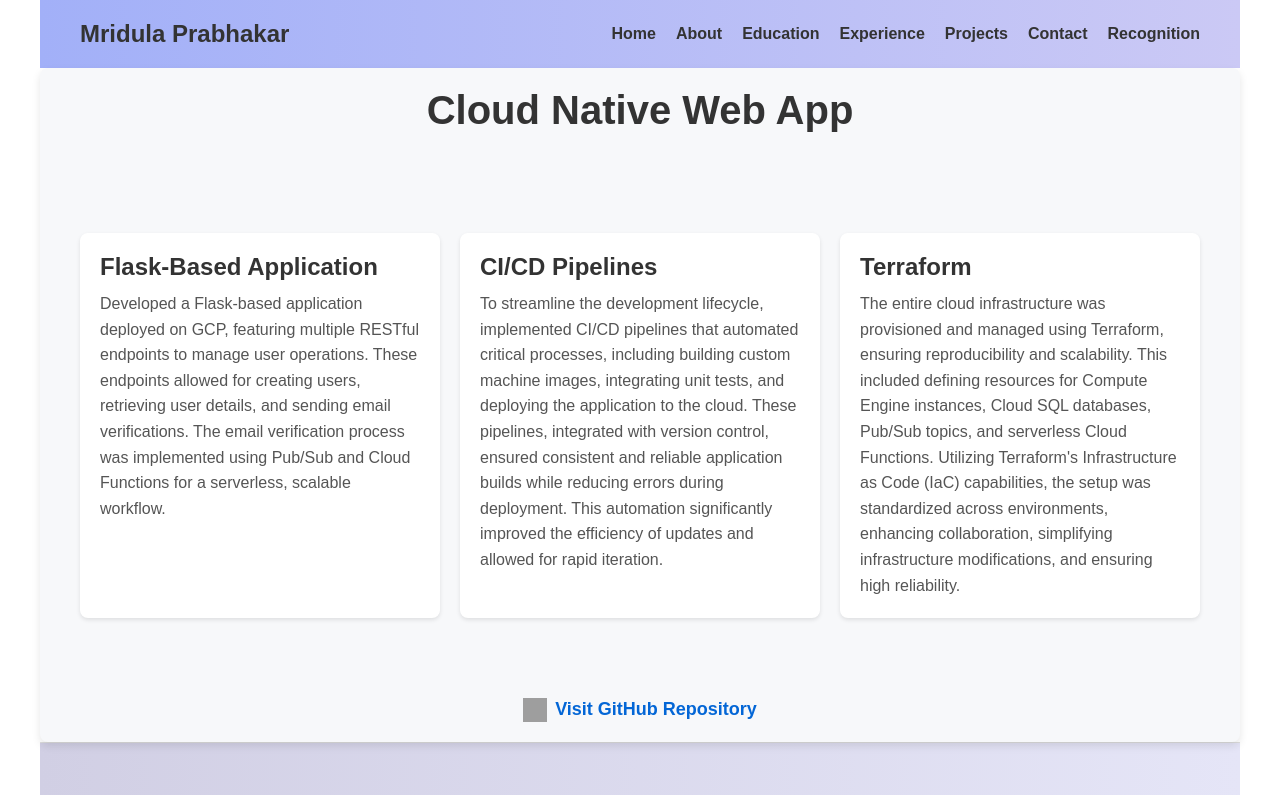
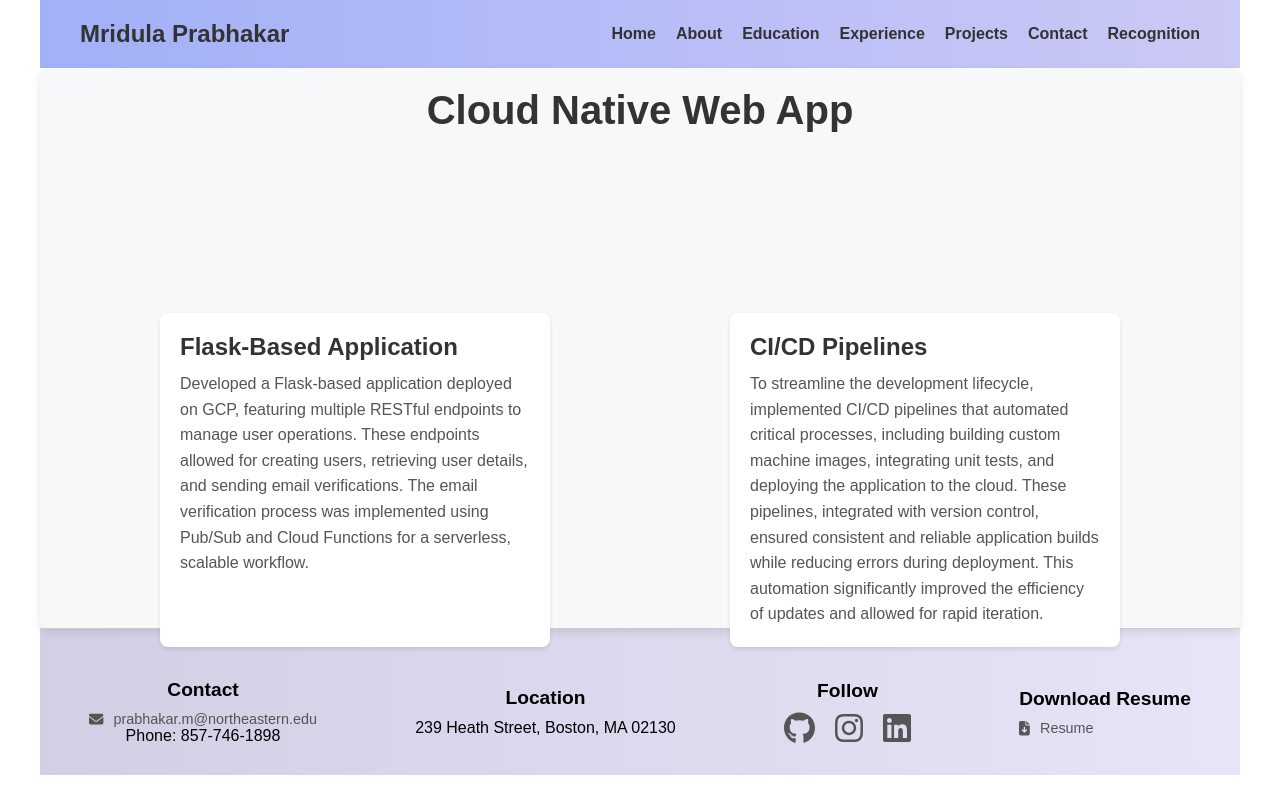
Before and after one commit to mridulapbk08/mridulapbk08.github.io, a React (Create React App) app: page /projects/cloud-native-web-app in a window 1280 px wide. Shown: the top 795 px of the page. Built offline with nearby package versions, Linux system fonts and the light colour scheme; grey boxes are pictures that could not be loaded.

Commit message:
Added changes

```diff
--- a/src/App.js
+++ b/src/App.js
@@ -336,6 +336,7 @@
           <Route path="/contact" element={<ContactPage />} />
         </Routes>
 
+
         <Footer />
       </div>
     </Router>
--- a/src/pages/ConnectEngineProjectPage.css
+++ b/src/pages/ConnectEngineProjectPage.css
@@ -6,6 +6,7 @@
     background: #f7f8fa;
     border-radius: 8px;
     box-shadow: 0 4px 8px rgba(0, 0, 0, 0.1);
+    height: 70vh;
   }
 
   .project-header {
@@ -28,6 +29,7 @@
     padding: 20px;
     border-radius: 8px;
     box-shadow: 0 2px 4px rgba(0, 0, 0, 0.1);
+    margin: 10vh;
   }
 
   .details-section h2 {
--- a/src/pages/SocialDistanceProjectPage.css
+++ b/src/pages/SocialDistanceProjectPage.css
@@ -6,6 +6,7 @@
   background: #f7f8fa;
   border-radius: 8px;
   box-shadow: 0 4px 8px rgba(0, 0, 0, 0.1);
+  height: 80vh;
 }
 
 .project-header {
@@ -21,6 +22,7 @@
 
 .project-content {
   margin-bottom: 20px;
+  margin-top: 10vh;
 }
 
 .project-content h2 {
--- a/src/pages/SocialDistanceProjectPage.js
+++ b/src/pages/SocialDistanceProjectPage.js
@@ -1,6 +1,7 @@
 import React, { useEffect } from "react";
 import AOS from "aos";
 import "aos/dist/aos.css"; // Import AOS styles
+
 import "./SocialDistanceProjectPage.css"; // Ensure CSS styles for consistent design
 
 const SocialDistanceProjectPage = () => {
@@ -53,6 +54,7 @@
           Visit the GitHub Repository
         </a>
       </div>
+
     </div>
   );
 };
```
Also changed, not shown: src/App.css (line endings or trailing spaces).
